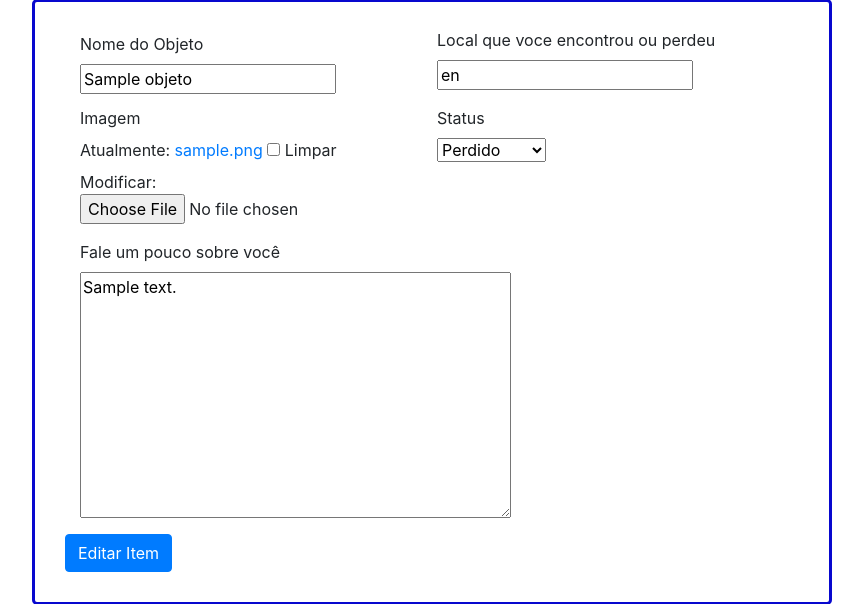
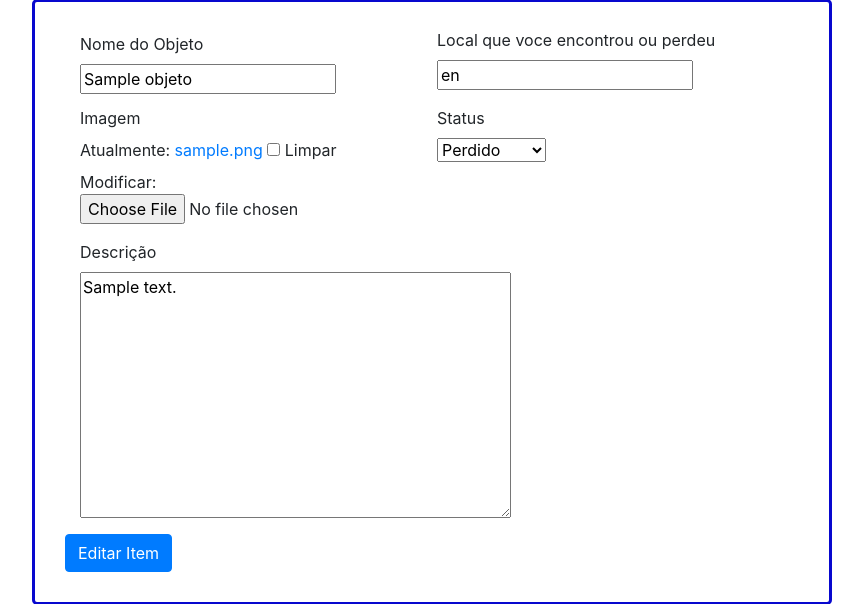
Before and after one commit to brunomalheiros/IFinder, a Django app: page /editar-item/1 in a window 1280 px wide. Shown: the part 144-748 px from the top of the page, without its empty margins (208-1071 px from the left). Run offline with Django 3.2, Linux system fonts and the light colour scheme; a user stored in the database is signed in; tables that the repository leaves empty hold one stand-in row (values such as "Sample post"); some libraries are stand-ins or nearby versions.

Commit message:
update editaritem.html

```diff
--- a/achadoseperdidos/templates/editaritem.html
+++ b/achadoseperdidos/templates/editaritem.html
@@ -5,6 +5,7 @@
 {% block complemento %}
     <link rel="stylesheet" href="{% static 'css/form/form.css'%}">
 {% endblock complemento %}
+{% block title %} Editar | {{ objeto.nome }} {% endblock title %}
 {% block content %}
 <div class="col-md-12">
     <h3 class="green title" style="text-align:center; padding-top: 1vh" >Editar publicação</h3>
@@ -42,7 +43,7 @@
 
                           </div>
                           <div class="form-group col-md-6">
-                            <label class="form-title gray"> Fale um pouco sobre você </label> <br>
+                            <label class="form-title gray"> Descrição </label> <br>
                             {{form.descricao}}
 
                         </div>
```
